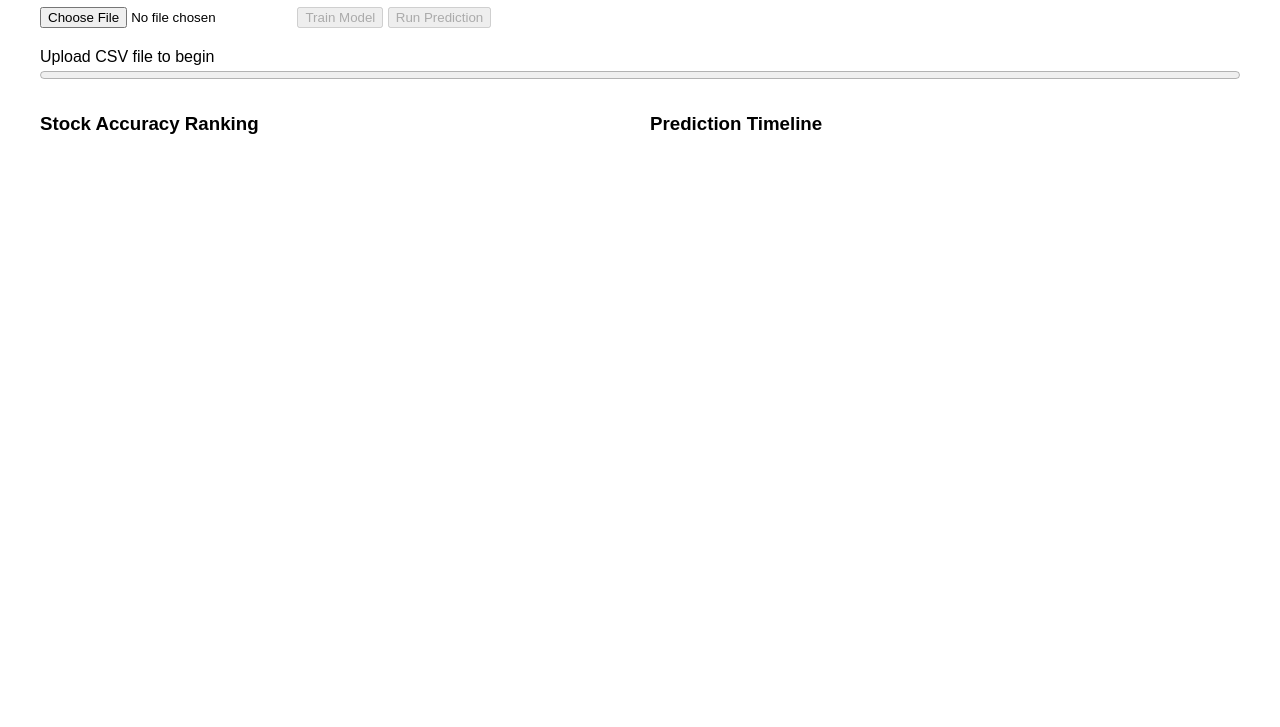
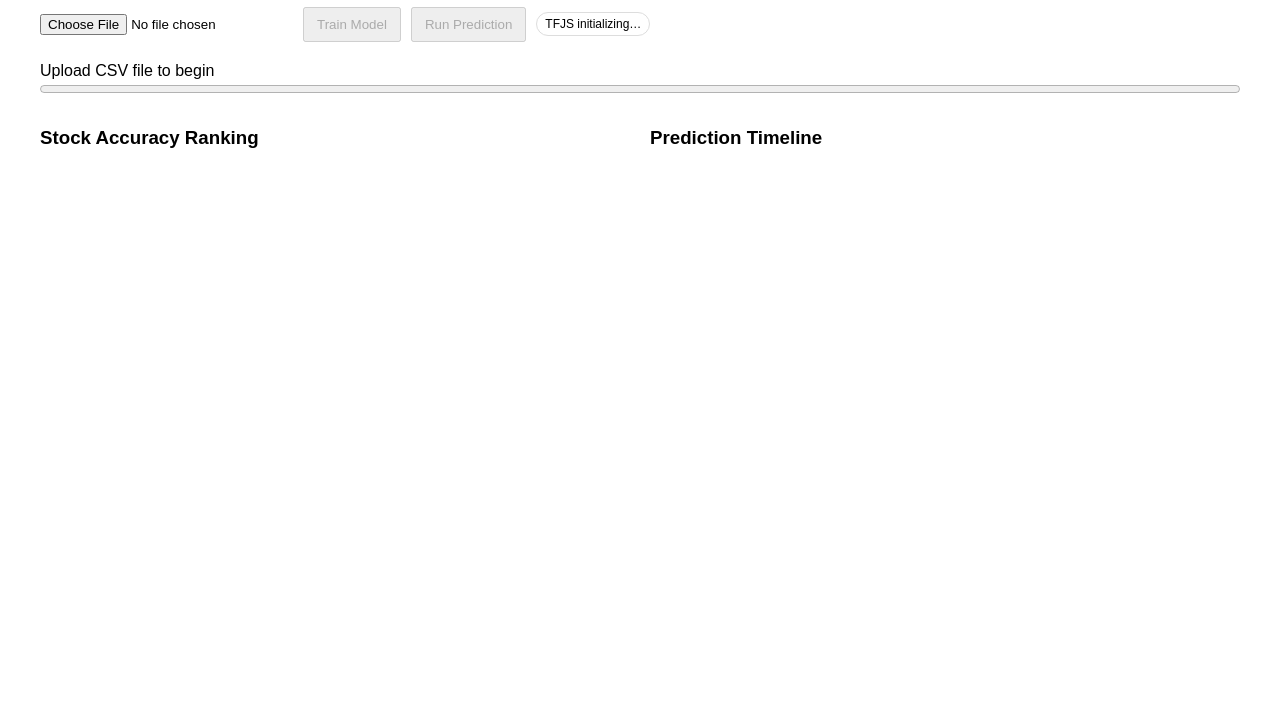
Before and after one commit to kurttti/Multi-Stock-GRU-predict, a plain HTML site: page index.html in a window 1280 px wide. Shown: the part 73-800 px from the top of the page. Drawn offline with nearby package versions, Linux system fonts and the light colour scheme.

Commit message:
Enhance controls layout and add backend info span

```diff
--- a/index.html
+++ b/index.html
@@ -1,16 +1,20 @@
 <!DOCTYPE html>
 <html>
 <head>
+    <meta charset="utf-8" />
     <title>Stock Prediction Demo</title>
+    <meta name="viewport" content="width=device-width, initial-scale=1" />
     <script src="https://cdn.jsdelivr.net/npm/@tensorflow/tfjs@4.22.0/dist/tf.min.js"></script>
     <script src="https://cdn.jsdelivr.net/npm/chart.js@4.4.1/dist/chart.umd.min.js"></script>
     <style>
         body { font-family: Arial, sans-serif; margin: 20px; }
         .container { max-width: 1200px; margin: 0 auto; }
-        .controls { margin: 20px 0; }
+        .controls { margin: 20px 0; display:flex; gap:10px; align-items:center; flex-wrap: wrap; }
         .progress { margin: 10px 0; }
         .charts { display: grid; grid-template-columns: 1fr 1fr; gap: 20px; }
         .stock-chart { margin: 20px 0; }
+        .pill { font-size:12px; padding:4px 8px; border:1px solid #ddd; border-radius:999px; }
+        button { padding:8px 12px; }
         canvas { max-width: 100%; }
     </style>
 </head>
@@ -22,6 +26,7 @@
             <input type="file" id="csvFile" accept=".csv">
             <button id="trainBtn" disabled>Train Model</button>
             <button id="predictBtn" disabled>Run Prediction</button>
+            <span id="backendInfo" class="pill">TFJS initializing…</span>
         </div>
 
         <div class="progress">
```
